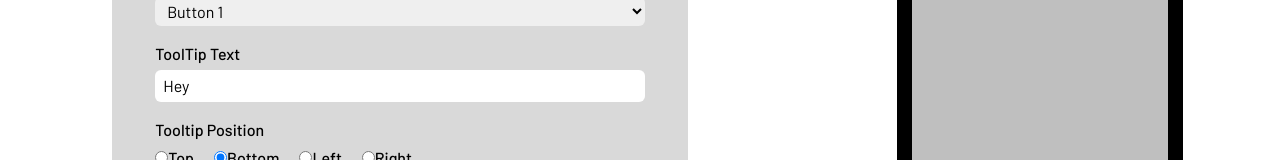
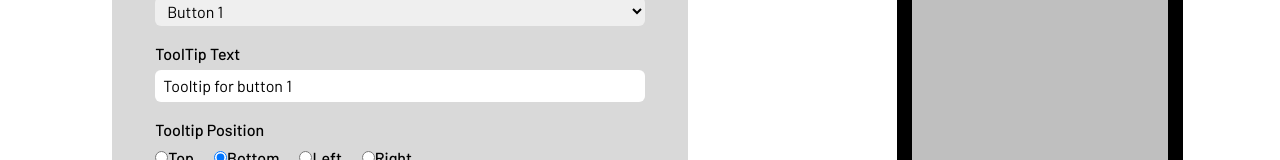
Before and after one commit to dhavalkolhe/ToolTip-Visualizer, a Next.js app: page / in a window 1280 px wide. Shown: the part 141-301 px from the top of the page. Built offline with nearby package versions, Linux system fonts and the light colour scheme.

Commit message:
Documentation modified and Readme Updated

```diff
--- a/app/globals.css
+++ b/app/globals.css
@@ -47,9 +47,6 @@ body {
   @apply font-medium;
 }
 
-.radio_input {
-}
-
 @layer utilities {
   @variants responsive {
     /* Hide scrollbar for Chrome, Safari and Opera */
--- a/components/Screen.js
+++ b/components/Screen.js
@@ -13,8 +13,10 @@ function Screen() {
     button5Properties,
   } = useContext(AppContext);
 
+  // State variable to store show tip status for a particular button
   const [showTip, setShowTip] = useState(0);
 
+  // Hover helper functions
   const handleMouseHover = (btnNumber) => {
     setShowTip(btnNumber);
   };
@@ -22,6 +24,7 @@ function Screen() {
     setShowTip(0);
   };
 
+  // Screen UI
   return (
     <div className="h-[80%] flex flex-col justify-between bg-black bg-opacity-25 outline outline-[15px] outline-black p-2 rounded-xl w-[20%]">
       <div className="btnsContainer">
--- a/components/UI/Input.js
+++ b/components/UI/Input.js
@@ -1,3 +1,5 @@
+// custom Input component
+
 const Input = ({ value, id, name, placeholder, type, onChange }) => {
   return (
     <>
--- a/components/UI/Radio.js
+++ b/components/UI/Radio.js
@@ -1,5 +1,6 @@
 import React from "react";
 
+// Custom Radio Component
 const Radio = ({ selectedValue, options, onChange }) => {
   return (
     <div className="radio_container">
--- a/components/UI/Select.js
+++ b/components/UI/Select.js
@@ -1,3 +1,5 @@
+// custom select component
+
 const Select = ({ value, options, onChange }) => {
   return (
     <select value={value} onChange={onChange} className="input">
--- a/components/UI/Tooltip.js
+++ b/components/UI/Tooltip.js
@@ -1,5 +1,6 @@
 import React from "react";
 
+// Dynamic Tooltip component
 const Tooltip = ({ data, children }) => {
   const tooltipStyles = `
     .tooltip {
--- a/context/AppContextProvider.js
+++ b/context/AppContextProvider.js
@@ -3,9 +3,10 @@ import React, { createContext, useState } from "react";
 export const AppContext = createContext(null);
 
 export default function AppContextProvider({ children }) {
+  // Context properties for each button
   const [button1Properties, setButton1Properties] = useState({
     isButtonActive: true,
-    text: "Hey",
+    text: "Tooltip for button 1",
     size: 16,
     padding: 5,
     colour: "#ffffff",
@@ -73,6 +74,7 @@ export default function AppContextProvider({ children }) {
     position: "bottom",
   });
 
+  // exporting state in context
   const contextValue = {
     button1Properties,
     setButton1Properties,
```
Also changed, not shown: 1 other file (tests, documents, lock files or other folders).
